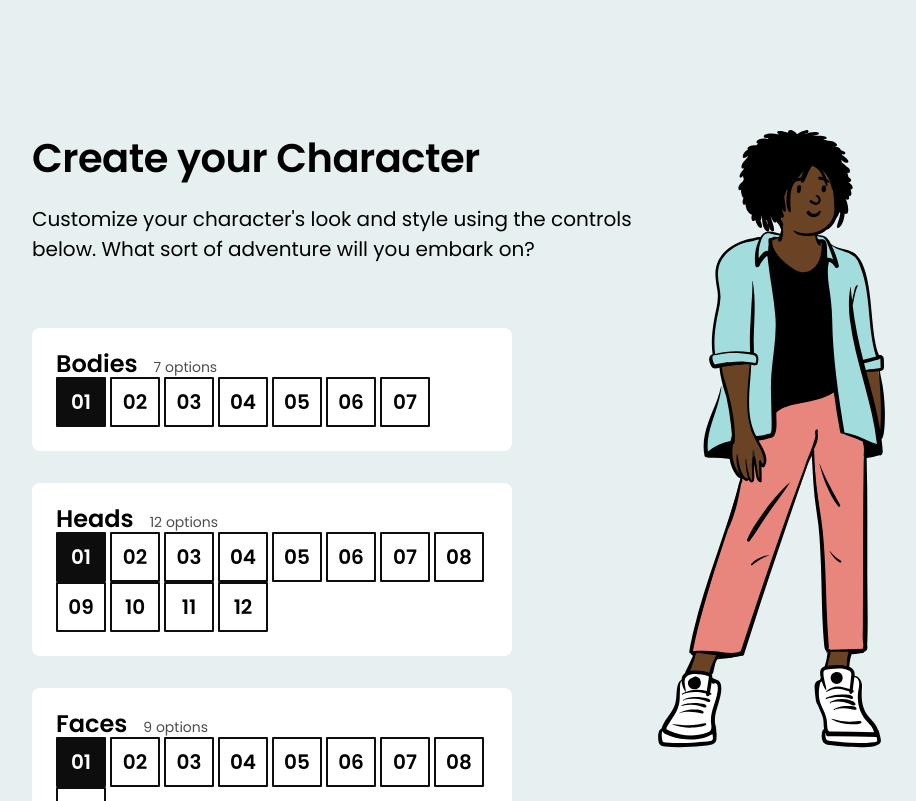
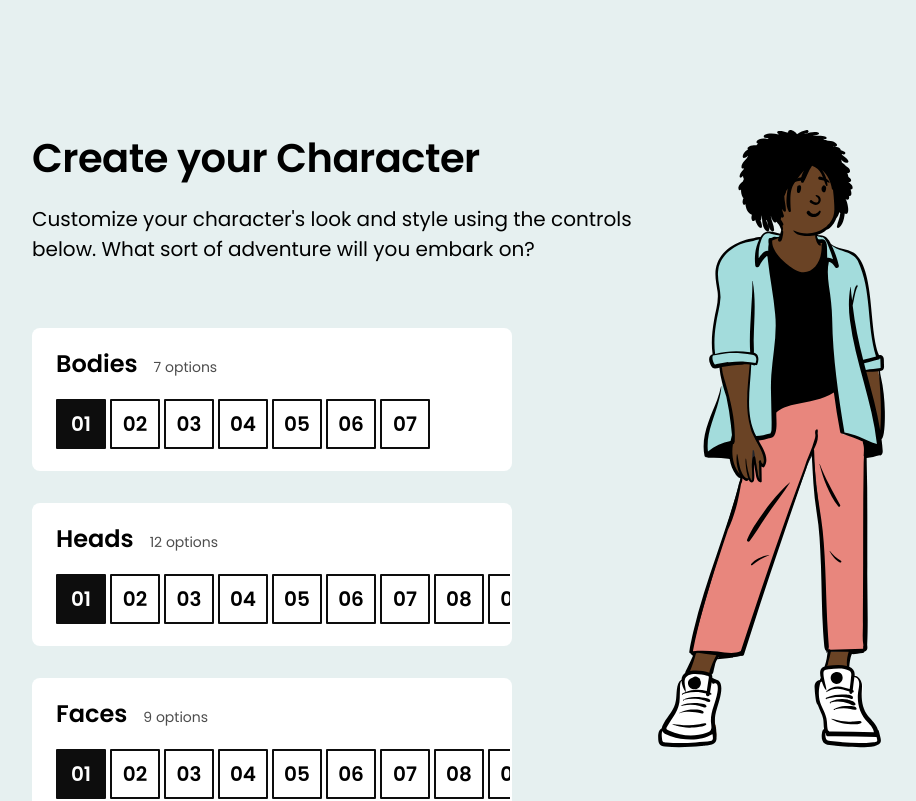
Before and after one commit to liavitski/css-for-js, a React (Create React App) app in the folder character-creator/: page / in a window 1280 px wide. Shown: the top 801 px of the page, without its empty margins (128-1044 px from the left). Built offline with nearby package versions, Linux system fonts and the light colour scheme.

Commit message:
third exercise done

```diff
--- a/character-creator/src/components/ButtonRow/ButtonRow.module.css
+++ b/character-creator/src/components/ButtonRow/ButtonRow.module.css
@@ -1,2 +1,7 @@
 .buttonRow {
+  white-space: nowrap;
+  overflow-x: auto;
+  padding: 22px;
+  margin-left: -22px;
+  margin-right: -22px;
 }
--- a/character-creator/src/components/ControlPane/ControlPane.module.css
+++ b/character-creator/src/components/ControlPane/ControlPane.module.css
@@ -2,6 +2,7 @@
   padding: 24px;
   /* Optical centering */
   padding-top: 18px;
+  padding-bottom: 0;
   background-color: white;
   border-radius: 8px;
   /*
```
